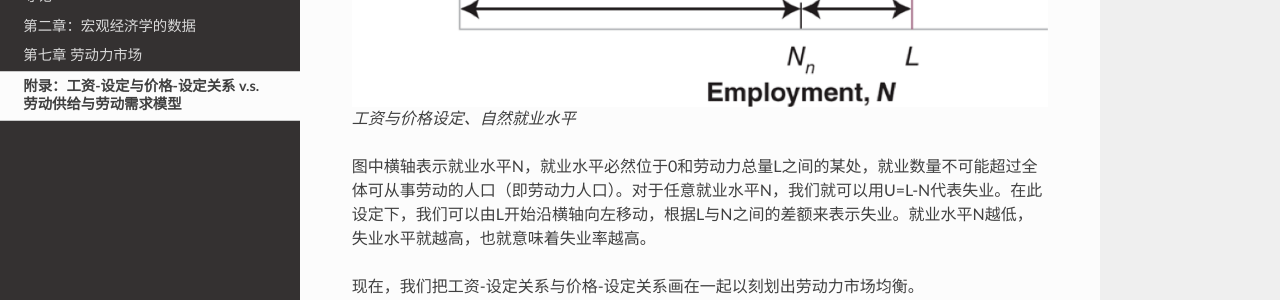
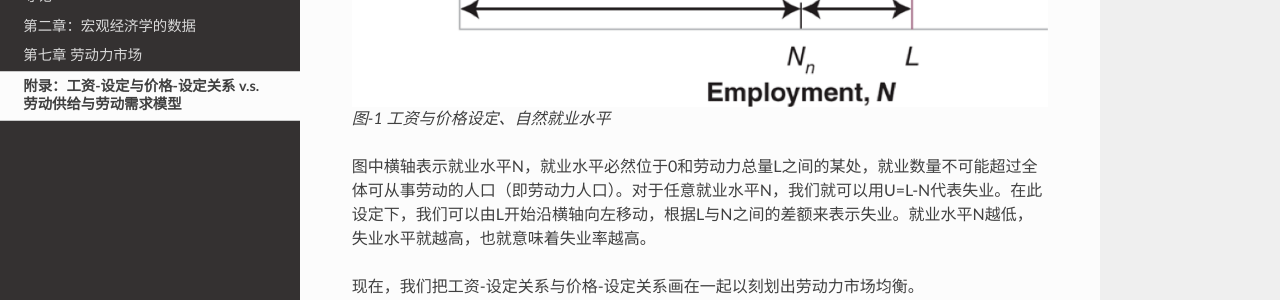
Before and after one commit to wenchengfeng/notes, a Sphinx documentation site: the page built from source/07_appendix.rst, in a window 1280 px wide and 900 px high, scrolled down 781 px. Shown: the part 149-449 px from the top of the window. Built offline with Sphinx 7.4.7 and the Read the Docs theme 2.0.0, drawn with Linux system fonts in a browser that asks for light colours; pages that are not in the unit, such as notebooks, are missing from menus.

Commit message:
第七章附录结束

```diff
--- a/source/07_appendix.rst
+++ b/source/07_appendix.rst
@@ -9,9 +9,9 @@ the two representations are similar.
 为表明这一点，我们将图7-6改绘一下，用纵轴代表实际工资，横轴代表就业水平（而不是以前用的失业率），如图1所示：
 
 .. figure:: /figures/b07a1.png
-   :alt: 工资与价格设定、自然就业水平
+   :alt: 图-1 工资与价格设定、自然就业水平
 
-   工资与价格设定、自然就业水平
+   图-1 工资与价格设定、自然就业水平
 
 图中横轴表示就业水平\ :math:`N`\ ，就业水平必然位于0和劳动力总量\ :math:`L`\ 之间的某处，就业数量不可能超过全体可从事劳动的人口（即劳动力人口）。对于任意就业水平\ :math:`N`\ ，我们就可以用\ :math:`U=L-N`\ 代表失业。在此设定下，我们可以由\ :math:`L`\ 开始沿横轴向左移动，根据\ :math:`L`\ 与\ :math:`N`\ 之间的差额来表示失业。就业水平\ :math:`N`\ 越低，失业水平就越高，也就意味着失业率越高。
 
```
Also changed, not shown: source/Blanchard_ch07.md (+1 -1 lines).
